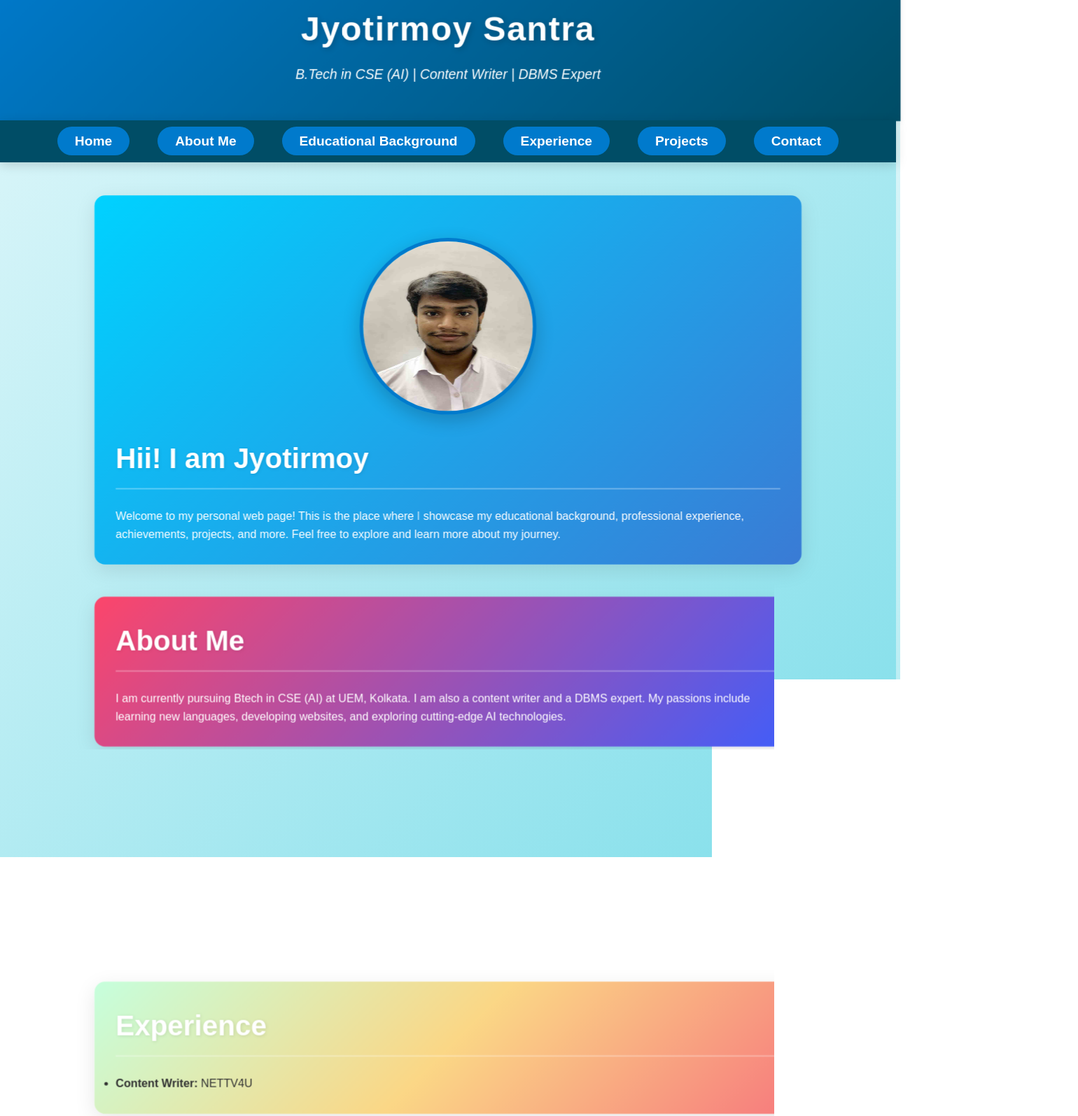
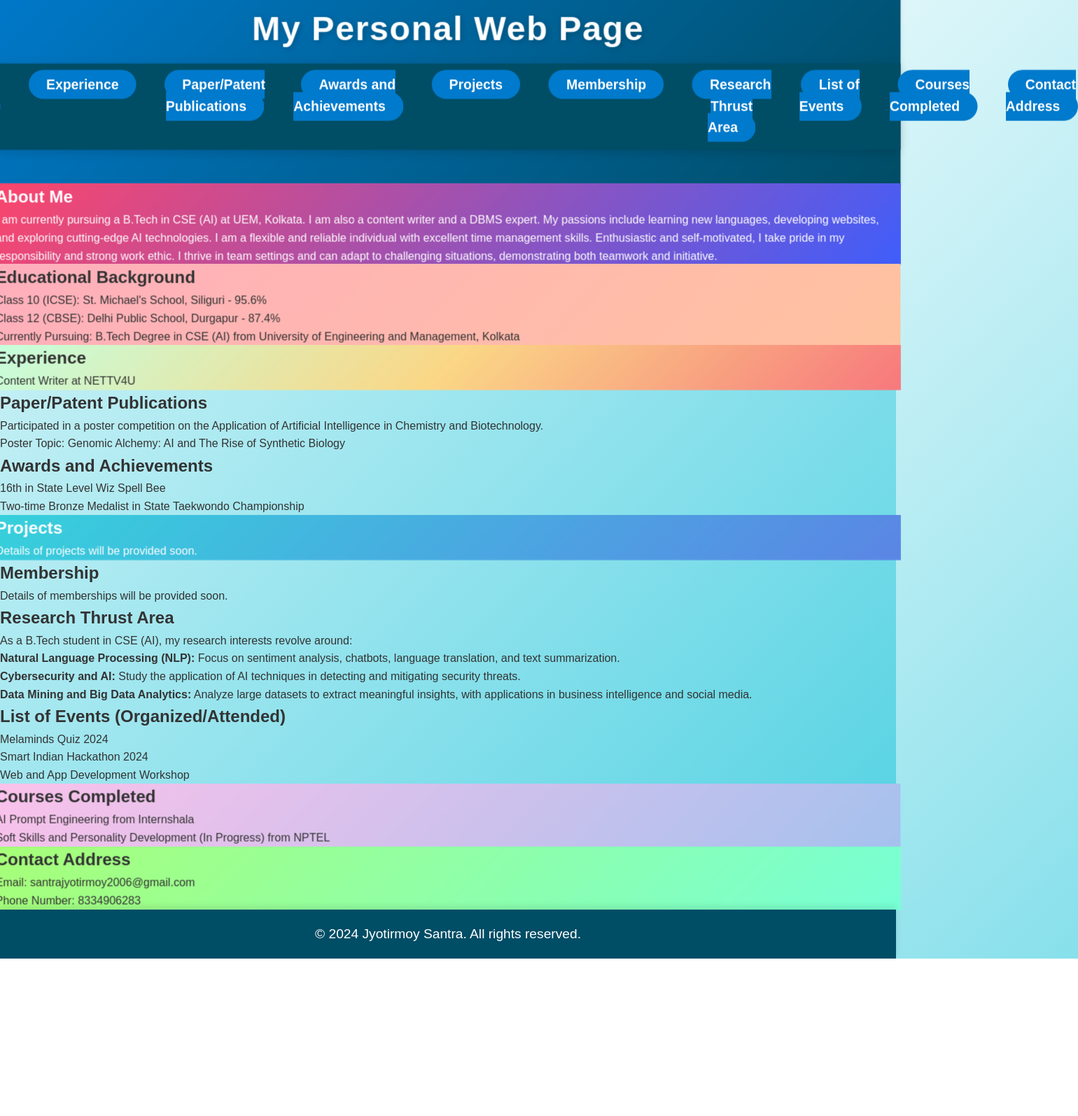
Before and after one commit to Aritra-005/Jyotirmoy006.github.io, a plain HTML site: page index.html in a window 1280 px wide. Shown: the part 46-1641 px from the top of the page at 70% size, 1540 px wide, since content can reach past the window. After the commit the page ends 1416 px from the top, so only its background shows below. Drawn offline with Linux system fonts and the light colour scheme.

Commit message:
Update index.html

```diff
--- a/index.html
+++ b/index.html
@@ -3,82 +3,107 @@
 <head>
     <meta charset="UTF-8">
     <meta name="viewport" content="width=device-width, initial-scale=1.0">
-    <meta http-equiv="X-UA-Compatible" content="ie=edge">
-    <title>Jyotirmoy Santra - Personal Webpage</title>
-    <link rel="stylesheet" href="styles.css"> <styles.css>
+    <link rel="stylesheet" href="styles.css">
+    <title>My Personal Web Page</title>
 </head>
 <body>
-
     <header>
-    <div class="header-container">
-        <h1>Jyotirmoy Santra</h1>
-        <p>B.Tech in CSE (AI) | Content Writer | DBMS Expert</p>
-    </div>
-</header>
-
+        <h1>My Personal Web Page</h1>
         <nav>
             <ul>
-        <li><a href="#home">Home</a></li>
                 <li><a href="#about">About Me</a></li>
                 <li><a href="#education">Educational Background</a></li>
                 <li><a href="#experience">Experience</a></li>
+                <li><a href="#publications">Paper/Patent Publications</a></li>
+                <li><a href="#awards">Awards and Achievements</a></li>
                 <li><a href="#projects">Projects</a></li>
-        <li><a href="#contact">Contact</a></li>
+                <li><a href="#membership">Membership</a></li>
+                <li><a href="#research">Research Thrust Area</a></li>
+                <li><a href="#events">List of Events</a></li>
+                <li><a href="#courses">Courses Completed</a></li>
+                <li><a href="#contact">Contact Address</a></li>
             </ul>
         </nav>
+    </header>
 
-<section id="home" class="container">
-    <img src="js.jpg" alt="Jyotirmoy Santra" class="profile-pic">
-    <h2>Hii! I am Jyotirmoy</h2>
-    <p>Welcome to my personal web page! This is the place where I showcase my educational background, professional experience, achievements, projects, and more. Feel free to explore and learn more about my journey.</p> </p>
+    <section id="about">
+        <h2>About Me</h2>
+        <p>I am currently pursuing a B.Tech in CSE (AI) at UEM, Kolkata. I am also a content writer and a DBMS expert. My passions include learning new languages, developing websites, and exploring cutting-edge AI technologies. I am a flexible and reliable individual with excellent time management skills. Enthusiastic and self-motivated, I take pride in my responsibility and strong work ethic. I thrive in team settings and can adapt to challenging situations, demonstrating both teamwork and initiative.</p>
     </section>
 
-<section id="about" class="container">
-    <h2>About Me</h2>
-    <p>I am currently pursuing Btech in CSE (AI) at UEM, Kolkata. I am also a content writer and a DBMS expert. My passions include learning new languages, developing websites, and exploring cutting-edge AI technologies.</p>
-</section>
-
-<section id="education" class="container">
+    <section id="education">
         <h2>Educational Background</h2>
         <ul>
-        <li><strong>Class 1 to 10:</strong> St Michaels School, Siliguri</li>
-        <li><strong>Class 11 to 12:</strong> Delhi Public School, Durgapur</li>
-        <li><strong>Current:</strong> Btech in CSE (AI), UEM Kolkata</li>
+            <li>Class 10 (ICSE): St. Michael's School, Siliguri - 95.6%</li>
+            <li>Class 12 (CBSE): Delhi Public School, Durgapur - 87.4%</li>
+            <li>Currently Pursuing: B.Tech Degree in CSE (AI) from University of Engineering and Management, Kolkata</li>
         </ul>
     </section>
 
-<section id="experience" class="container">
+    <section id="experience">
         <h2>Experience</h2>
+        <p>Content Writer at NETTV4U</p>
+    </section>
+
+    <section id="publications">
+        <h2>Paper/Patent Publications</h2>
+        <p>Participated in a poster competition on the Application of Artificial Intelligence in Chemistry and Biotechnology.</p>
+        <p>Poster Topic: Genomic Alchemy: AI and The Rise of Synthetic Biology</p>
+    </section>
+
+    <section id="awards">
+        <h2>Awards and Achievements</h2>
         <ul>
-        <li><strong>Content Writer:</strong> NETTV4U</li>
+            <li>16th in State Level Wiz Spell Bee</li>
+            <li>Two-time Bronze Medalist in State Taekwondo Championship</li>
         </ul>
     </section>
 
-<section id="projects" class="container">
+    <section id="projects">
         <h2>Projects</h2>
-    <p>No significant projects completed yet. Working on it as I progress through my studies.</p>
+        <p>Details of projects will be provided soon.</p>
     </section>
 
-<section id="courses" class="container">
-    <h2>Courses Completed</h2>
+    <section id="membership">
+        <h2>Membership</h2>
+        <p>Details of memberships will be provided soon.</p>
+    </section>
+
+    <section id="research">
+        <h2>Research Thrust Area</h2>
+        <p>As a B.Tech student in CSE (AI), my research interests revolve around:</p>
         <ul>
-        <li><strong>AI Prompt Engineering:</strong> Internshala</li>
-        <li><strong>Ongoing:</strong> Soft Skills and Personality Development – NPTEL</li>
+            <li><strong>Natural Language Processing (NLP):</strong> Focus on sentiment analysis, chatbots, language translation, and text summarization.</li>
+            <li><strong>Cybersecurity and AI:</strong> Study the application of AI techniques in detecting and mitigating security threats.</li>
+            <li><strong>Data Mining and Big Data Analytics:</strong> Analyze large datasets to extract meaningful insights, with applications in business intelligence and social media.</li>
         </ul>
     </section>
 
-<section id="contact" class="container">
-    <h2>Contact Information</h2>
+    <section id="events">
+        <h2>List of Events (Organized/Attended)</h2>
         <ul>
-        <li><strong>Email:</strong> santrajyotirmoy2020@gmail.com</li>
-        <li><strong>Phone:</strong> 8334906283</li>
-        <li><strong>LinkedIn:</strong> <a href="https://www.linkedin.com/in/jyotirmoy-santra">LinkedIn Profile</a></li>
+            <li>Melaminds Quiz 2024</li>
+            <li>Smart Indian Hackathon 2024</li>
+            <li>Web and App Development Workshop</li>
         </ul>
     </section>
 
+    <section id="courses">
+        <h2>Courses Completed</h2>
+        <ul>
+            <li>AI Prompt Engineering from Internshala</li>
+            <li>Soft Skills and Personality Development (In Progress) from NPTEL</li>
+        </ul>
+    </section>
+
+    <section id="contact">
+        <h2>Contact Address</h2>
+        <p>Email: santrajyotirmoy2006@gmail.com</p>
+        <p>Phone Number: 8334906283</p>
+    </section>
+
     <footer>
-    <p>&copy; 2024 Jyotirmoy Santra - All Rights Reserved</p>
+        <p>&copy; 2024 Jyotirmoy Santra. All rights reserved.</p>
     </footer>
-
 </body>
 </html>
```
Lines whose indentation alone changed are shown as unchanged.
